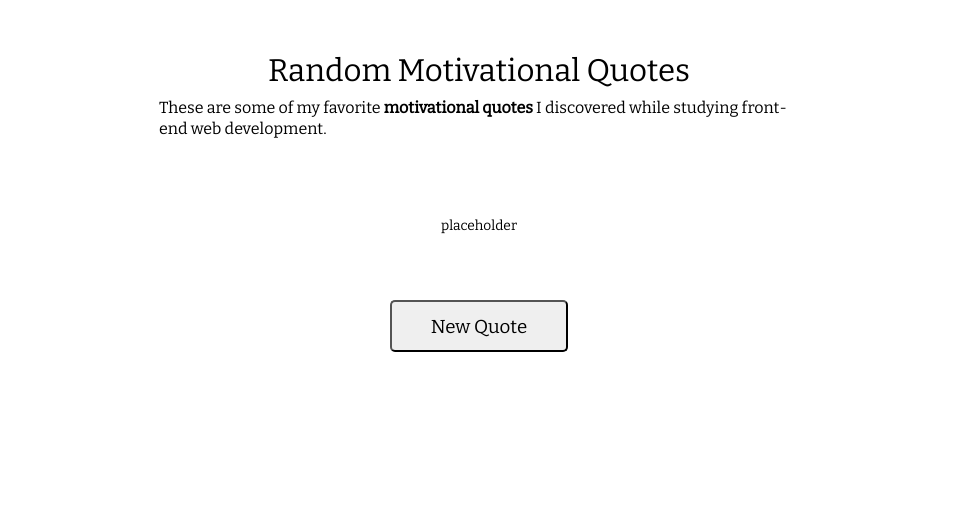
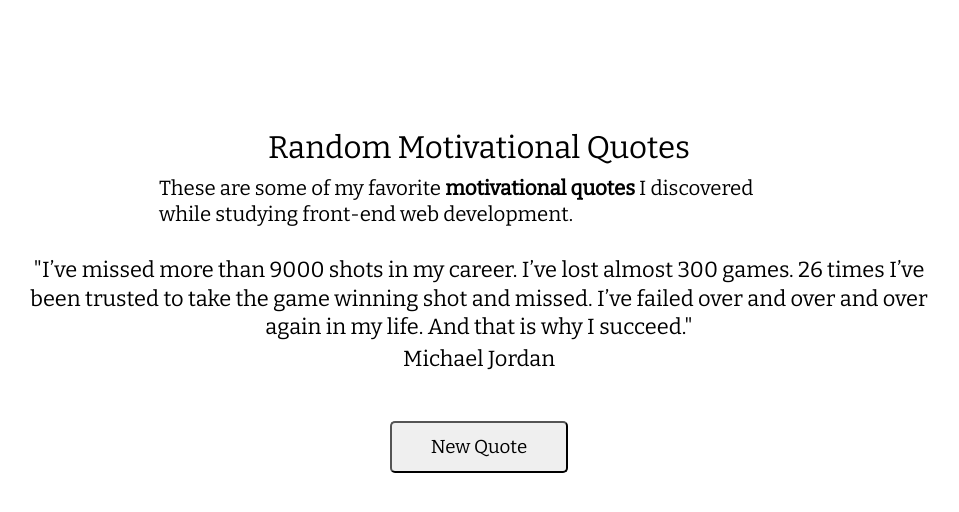
Before and after one commit to jaydurant/Quiz-Generator, a website: page index.html in a window 1280 px wide. Shown: the whole page, without its empty margins (161-1120 px from the left). Drawn offline with nearby package versions, Linux system fonts and the light colour scheme.

Commit message:
Add mock quote to index.html and change css to accomodate the added author name and quote

```diff
--- a/index.html
+++ b/index.html
@@ -13,9 +13,11 @@
 		<h3 class="half-width-m content-left">These are some of my favorite <b>motivational quotes</b> I discovered while studying front-end web development. </h3>
 	</header>
 	<section class="container content-center">
-		<div class="three-quarters-width-m">
-			<blockquote cite="#">
-				placeholder
+		<div class="three-quarters-width-m quote-text">
+			<blockquote id="quote-text" cite="#">
+				<p>"I’ve missed more than 9000 shots in my career. I’ve lost almost 300 games. 26 times I’ve been trusted to take the game winning shot and missed. I’ve failed over and over and over again in my life. And that is why I succeed."
+				</p>
+				<p id="quote-author">Michael Jordan</p>
 			</blockquote>
 		</div>
 		<div>
@@ -24,5 +26,6 @@
 	</section>
 	<footer class="container content-center">
 	</footer>
+	<script type="text/javascript" src=""></script>
 </body>
 </html>
--- a/sass/base/_variables.scss
+++ b/sass/base/_variables.scss
@@ -9,7 +9,8 @@
 // ----------------------------------------------------------------------
 	// Font Sizes
 // ----------------------------------------------------------------------
-$regularSize: 22;
+$regularSize: 28;
+$midlargeSize: 35;
 $largerSize: 50;
 $buttonSize: 30;
 
--- a/sass/style.scss
+++ b/sass/style.scss
@@ -28,17 +28,23 @@
 * {
 	font-family: $bitter;
 	@include box-sizing(border-box);
-	margin-top: 2%;
 }
 
 *:focus{
 	outline:0;
 }
 
+header{
+	margin-top: 10%;
+}
 
 h1 {
 	@include rem("font-size", $largerSize);
 	@include margin-auto();
+}
+
+.quote-text{
+	@include rem("font-size", $midlargeSize);
 }
 
 
@@ -48,6 +54,4 @@
 	margin-top: 2%;
 	padding: 1% 3%;
 
-
-
 }
```
Also changed, not shown: css/style.css.
